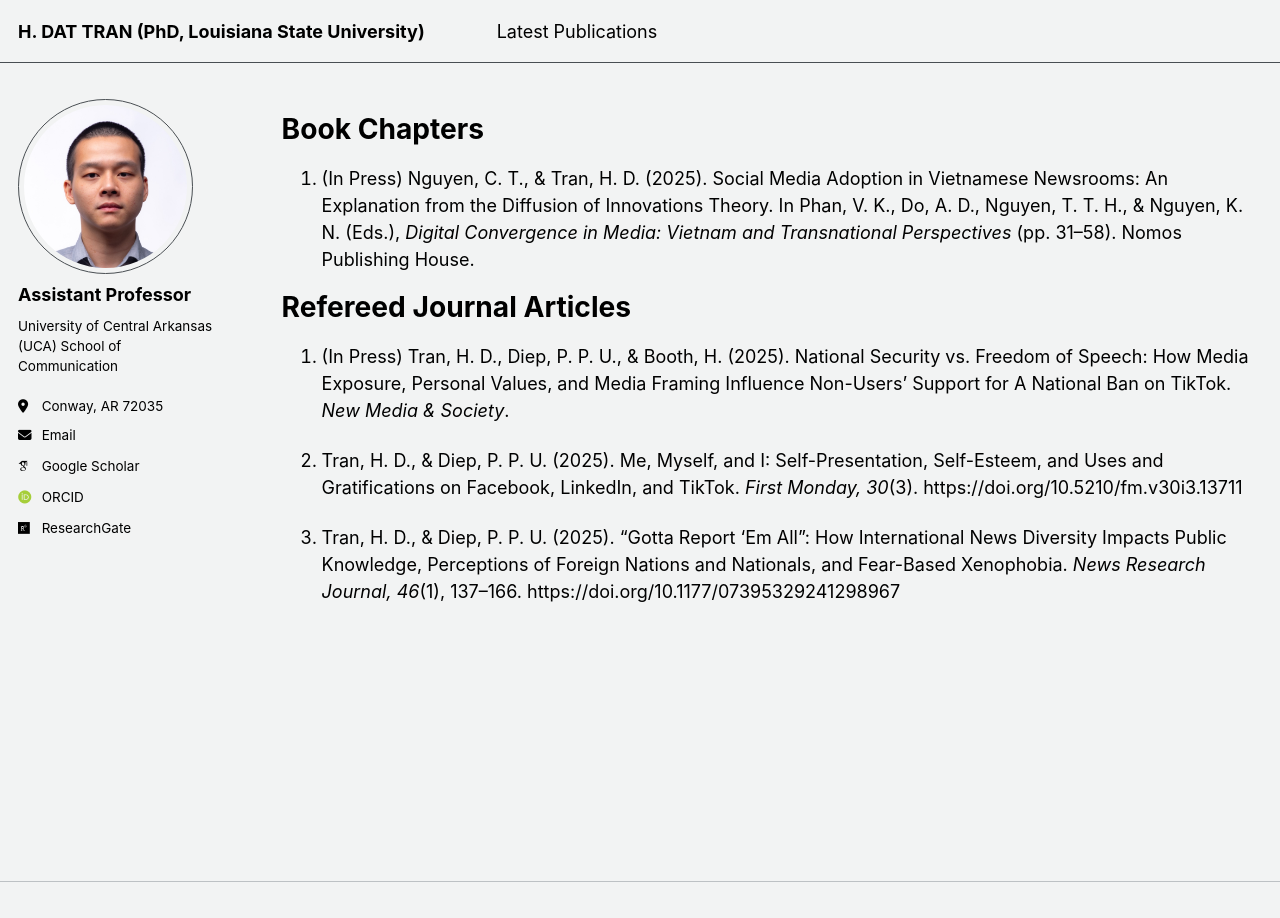
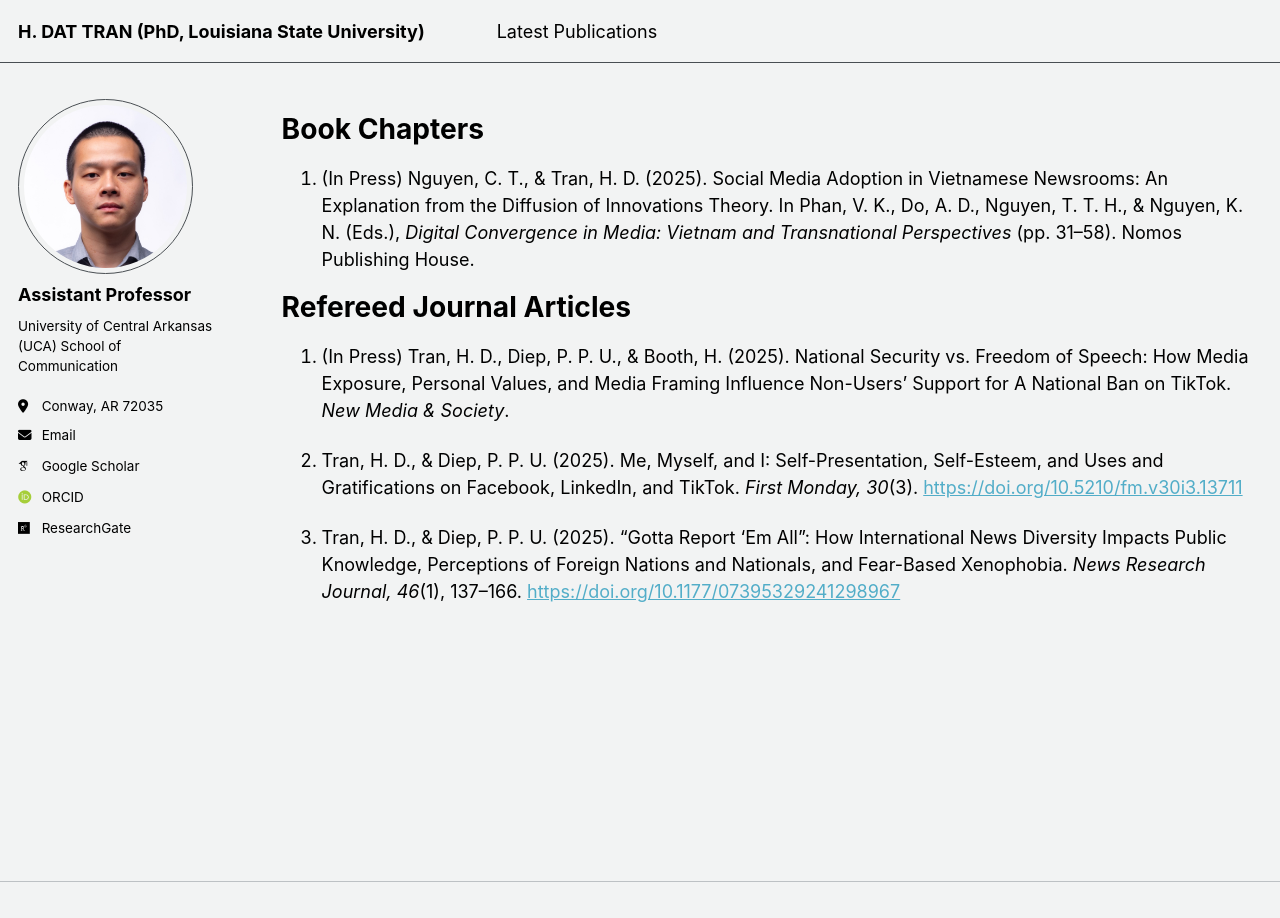
Before and after one commit to hdattran/hdattran.github.io, a Jekyll site: the page built from _pages/publications.md, in a window 1280 px wide. Built offline with Jekyll 4.4.1, drawn with Linux system fonts in a browser that asks for light colours; some web fonts are replaced; part of the change alters nothing that is shown.

```diff
--- a/_pages/publications.md
+++ b/_pages/publications.md
@@ -18,6 +18,6 @@ Refereed Journal Articles
 
 1. (In Press) Tran, H. D., Diep, P. P. U., & Booth, H. (2025). National Security vs. Freedom of Speech: How Media Exposure, Personal Values, and Media Framing Influence Non-Users’ Support for A National Ban on TikTok. *New Media & Society*.
 
-2. Tran, H. D., & Diep, P. P. U. (2025). Me, Myself, and I: Self-Presentation, Self-Esteem, and Uses and Gratifications on Facebook, LinkedIn, and TikTok. *First Monday, 30*(3). https://doi.org/10.5210/fm.v30i3.13711
+2. Tran, H. D., & Diep, P. P. U. (2025). Me, Myself, and I: Self-Presentation, Self-Esteem, and Uses and Gratifications on Facebook, LinkedIn, and TikTok. *First Monday, 30*(3). [https://doi.org/10.5210/fm.v30i3.13711](https://doi.org/10.5210/fm.v30i3.13711)
 
-3. Tran, H. D., & Diep, P. P. U. (2025). “Gotta Report ‘Em All”: How International News Diversity Impacts Public Knowledge, Perceptions of Foreign Nations and Nationals, and Fear-Based Xenophobia. _News Research Journal, 46_(1), 137–166. https://doi.org/10.1177/07395329241298967
+3. Tran, H. D., & Diep, P. P. U. (2025). “Gotta Report ‘Em All”: How International News Diversity Impacts Public Knowledge, Perceptions of Foreign Nations and Nationals, and Fear-Based Xenophobia. _News Research Journal, 46_(1), 137–166. [https://doi.org/10.1177/07395329241298967](https://doi.org/10.1177/07395329241298967)
```
